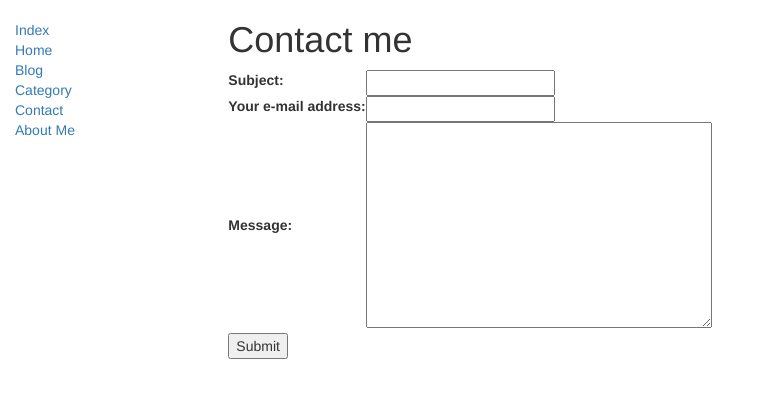
After one commit to Magdaa/MySite, a Django app: page /contact/ in a window 1280 px wide. The commit adds this page. Shown: the top 398 px of the page, without its empty margins (0-760 px from the left). Run offline with Django 3.2, Linux system fonts and the light colour scheme; some libraries are stand-ins or nearby versions.

Commit message:
adding contact form and searching

```diff
--- a/MySite/urls.py
+++ b/MySite/urls.py
@@ -15,13 +15,16 @@ Including another URLconf
 """
 from django.conf.urls import url, include
 from django.contrib import admin
-from blog.views import current_datetime, view_post, index
+from blog.views import *
 
 urlpatterns = [
     url(r'^admin/', include(admin.site.urls)),
-    url(r'^homepage/', view_post, name='home'),
+    url(r'^homepage/', current_datetime, name='home'),
     url(r'^time/', current_datetime),
-    url(r'^blog/$', view_post, name='home'),
+    url(r'^blog/$', view_post, name='blog'),
     url(r'^index/$', index, name='index'),
+    url(r'^blog/category/$', view_category, name='category'),
+    url(r'^search/$', search),
+    url(r'^contact/$', contact, name='contact'),
 
 ]
--- a/blog/admin.py
+++ b/blog/admin.py
@@ -6,10 +6,13 @@ from django import forms
 class BlogAdmin(admin.ModelAdmin):
     exclude = ['posted']
 
+
 class PostAdmin(admin.ModelAdmin):
     list_display = ('title', 'posted', 'category')
 
-#admin.site.register(Post)
+
+
+# admin.site.register(Post)
 admin.site.register(Post, PostAdmin)
 admin.site.register(Tag)
 admin.site.register(Category)
--- /dev/null
+++ b/blog/forms.py
@@ -0,0 +1,7 @@
+from django import forms
+
+
+class ContactForm(forms.Form):
+    subject = forms.CharField(max_length=100)
+    email = forms.EmailField(required=True,label='Your e-mail address')
+    message = forms.CharField(widget=forms.Textarea)
--- a/blog/views.py
+++ b/blog/views.py
@@ -1,7 +1,9 @@
 from django.shortcuts import render, render_to_response, get_object_or_404
-from django.template import RequestContext
+from django.core.mail import send_mail
+from django.http import HttpResponseRedirect
 
-from blog.models import Post, Tag
+from blog.models import Post, Tag, Category
+from blog.forms import ContactForm
 import datetime
 import psycopg2
 
@@ -18,11 +20,48 @@ def index(request):
 
 def view_post(request):
     posts = Post.objects.all().order_by('-posted')
-    return render_to_response('homepage.html',
+    return render_to_response('blog.html',
                               {'posts': posts})
-    #  context_instance=RequestContext(request))
 
 
 def current_datetime(request):
     now = datetime.datetime.now()
     return render(request, 'current_datetime.html', {'current_date': now})
+
+
+def view_category(request):
+    categories = Category.objects.all()
+    return render_to_response('homepage.html',
+                              {'categories': categories})
+
+
+def search(request):
+    error = False
+    if 'q' in request.GET:
+        q = request.GET['q']
+        if not q:
+            error = True
+        else:
+            posts = Post.objects.filter(body__icontains=q)
+            return render(request, 'search_results.html',
+                          {'posts': posts, 'query': q})
+
+    return render(request, 'search_form.html', {'error': error})
+
+
+def contact(request):
+    if request.method == 'POST':
+        form = ContactForm(request.POST)
+        if form.is_valid():
+            cd = form.cleaned_data
+            send_mail(
+                cd['subject'],
+                cd['message'],
+                cd.get('email', 'noreply@example.com'),
+                ['magda.ant@gmail.com'],
+            )
+            return HttpResponseRedirect('/contact/thanks/')
+    else:
+        form = ContactForm()
+    return render(request, 'contact_form.html', {'form':
+                                                     form})
--- a/templates/base.html
+++ b/templates/base.html
@@ -3,22 +3,36 @@
 <head>
     <link rel="stylesheet" href="/static/styles.css" />
     <title>{% block title %}Magda's BLOG{% endblock %}</title>
+    <meta charset="utf-8">
+    <meta name="viewport" content="width=device-width, initial-scale=1">
+    <link rel="stylesheet" href="https://maxcdn.bootstrapcdn.com/bootstrap/3.3.7/css/bootstrap.min.css">
+    <script src="https://ajax.googleapis.com/ajax/libs/jquery/1.12.4/jquery.min.js"></script>
+    <script src="https://maxcdn.bootstrapcdn.com/bootstrap/3.3.7/js/bootstrap.min.js"></script>
+  {% load static %}
+  <link rel="stylesheet" href="{% static 'css/styles.css' %}">
 </head>
 
 <body>
-    <div id="sidebar">
-        {% block sidebar %}
-        <ul>
+  <div class="container-fluid">
+
+    <div class="row">
+      <div class="col-sm-2">
+      {% block sidebar %}
+      <ul class="sidebar-nav">
             <li><a href="{% url 'index' %}">Index</a> </li>
             <li><a href="{% url 'home' %}">Home</a></li>
-            <li><a href="{% url 'home' %}">Blog</a></li>
+            <li><a href="{% url 'blog' %}">Blog</a></li>
+            <li><a href="{% url 'category' %}">Category</a></li>
+          <li><a href="{% url 'contact' %}">Contact</a></li>
             <li><a href="">About Me</a></li>
-        </ul>
-        {% endblock %}
+      </ul>
+     {% endblock %}
+      </div>
+      <div class="col-sm-10 ">
+      {% block content %}{% endblock %}
+      </div>
     </div>
 
-    <div id="content">
-        {% block content %}{% endblock %}
-    </div>
+  </div>
 </body>
 </html>
--- /dev/null
+++ b/templates/contact_form.html
@@ -0,0 +1,14 @@
+{% extends "base.html" %}
+
+{% block title %}Contact me{% endblock %}
+
+{% block content %}
+    <h1>Contact me</h1>
+       <form action="" method="post">
+        <table>
+            {{ form.as_table }}
+        </table>
+        {% csrf_token %}
+        <input type="submit" value="Submit">
+    </form>
+{% endblock %}
```
Also changed, not shown: templates/blog.html (added, +11 -0 lines), templates/homepage.html (+0 -9 lines), templates/search_form.html (added, +13 -0 lines), templates/search_results.html (added, +19 -0 lines), static/styles.css (line endings or trailing spaces).
